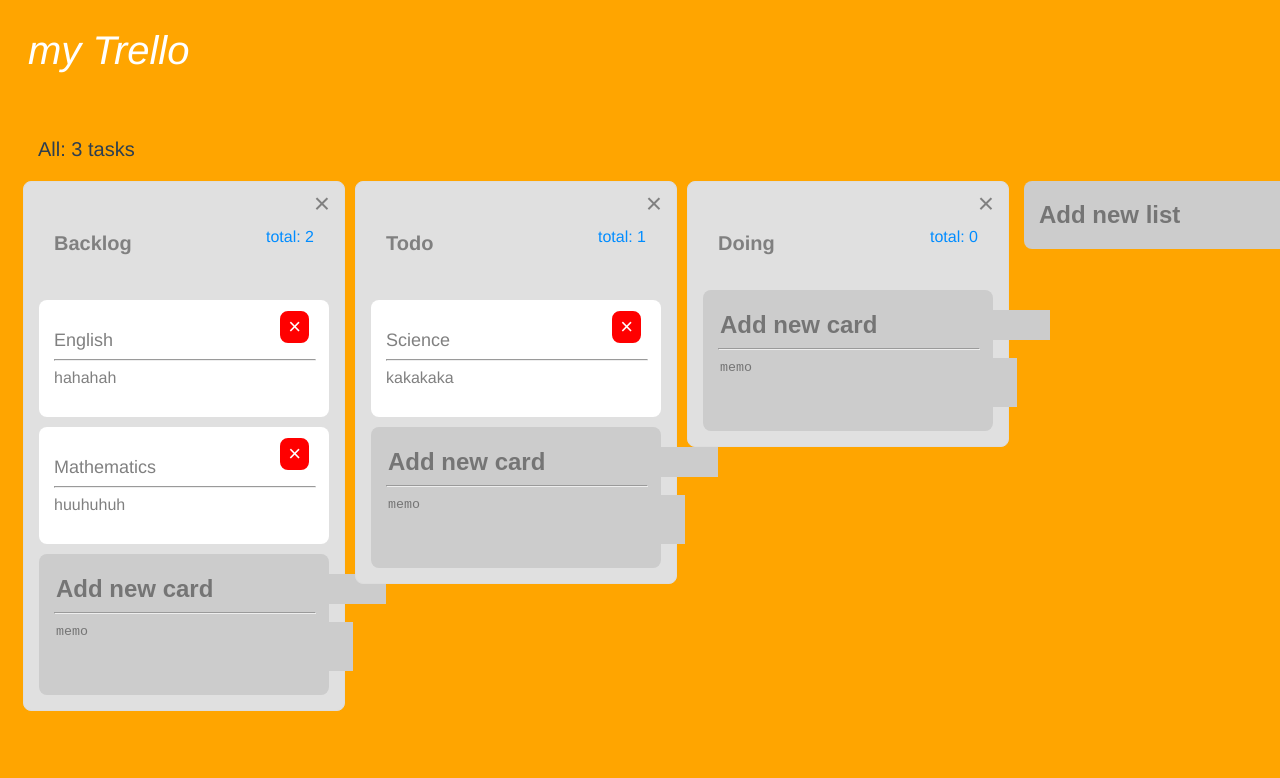
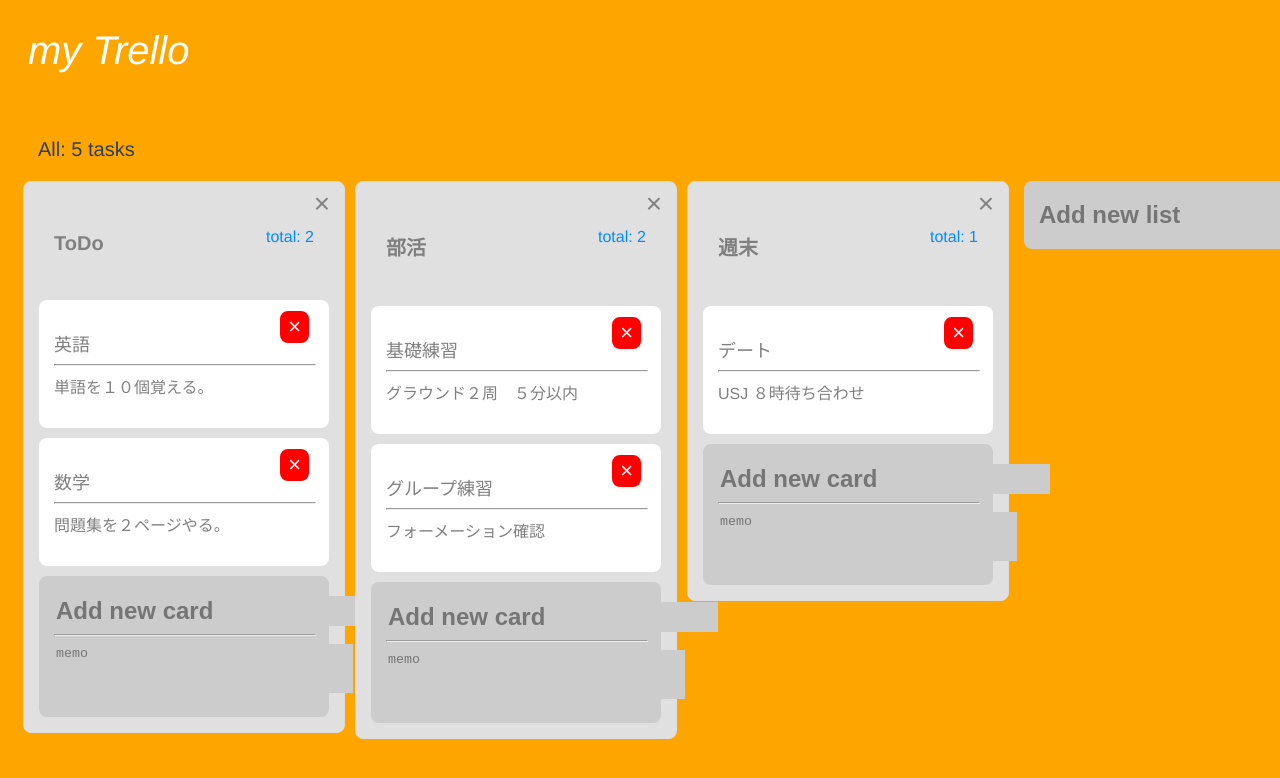
Before and after one commit to curtaincall888/i-rello, a Vue app: page / in a window 1280 px wide. Shown: the top 778 px of the page. Built offline with nearby package versions, Linux system fonts and the light colour scheme.

Commit message:
add_draggable_List
Listをdrag&drop出来る様、実装

```diff
--- a/src/components/Board.vue
+++ b/src/components/Board.vue
@@ -6,6 +6,10 @@
     <main>
       <p class="info-line">All: {{ totalCardCount }} tasks</p>
       <div class="list-index">
+        <draggable class="list-index"
+                  :list="lists"
+                  @end="movingList"
+                  :options="options">
           <!-- ここはList.vueのpropsに渡すための記述 -->
           <list v-for="(item, index) in lists"
                 :key="item.id"
@@ -14,6 +18,7 @@
                 :listIndex="index"
                 @change="movingCard">
           </list>
+        </draggable>
         <list-add></list-add>
       </div>
     </main>
@@ -21,14 +26,23 @@
 </template>
 
 <script>
+import draggable from 'vuedraggable'
 import ListAdd from './ListAdd'
 import List from './List'
 import { mapState } from 'vuex'
 
 export default {
   components: {
+    draggable,
     ListAdd,
     List,
+  },
+  data() {
+    return {
+      options: {
+        animation: 200
+      }
+    }
   },
   computed: {
     // mapStateでstoreに定義されているstateに直接アクセスできる。
@@ -42,6 +56,9 @@
   methods: {
     movingCard: function() {
       this.$store.dispatch('updateList', { lists: this.lists })
+    },
+    movingList: function() {
+      this.$store.dispatch('updateList', { lists: this.lists })
     }
   },
 }
--- a/src/components/List.vue
+++ b/src/components/List.vue
@@ -5,6 +5,7 @@
       <p class="list-counter">total: {{ totalCardInList }}</p>
       <div class="deletelist" @click="removeList">×</div>
     </div>
+    <div>
       <draggable group="cards"
                 :list="cards"
                 @end="$emit('change')"
@@ -15,8 +16,9 @@
               :key="item.id"
               :cardIndex="index"
               :listIndex="listIndex"></card>
+      </draggable>
       <card-add :listIndex="listIndex"></card-add>
-    </draggable>
+    </div>
   </div>
 </template>
 
--- a/src/store/index.js
+++ b/src/store/index.js
@@ -9,27 +9,36 @@
   state: {
     lists: savedLists ? JSON.parse(savedLists) : [
       {
-        title: 'Backlog',
+        title: 'ToDo',
         cards: [{
-          body: 'English',
-          memo: 'hahahah'
+            body: '英語',
+            memo: '単語を１０個覚える。'
           },
           {
-            body: 'Mathematics',
-            memo: 'huuhuhuh'
+            body: '数学',
+            memo: '問題集を２ページやる。'
           },
         ]
       },
       {
-        title: 'Todo',
+        title: '部活',
         cards: [{
-          body: 'Science',
-          memo: 'kakakaka'
-        }]
+            body: '基礎練習',
+            memo: 'グラウンド２周　５分以内'
+          },
+          {
+            body: 'グループ練習',
+            memo: 'フォーメーション確認'
+          },
+        ]
       },
       {
-        title: 'Doing',
-        cards: []
+        title: '週末',
+        cards: [{
+          body: 'デート',
+          memo: 'USJ ８時待ち合わせ'
+          },
+        ]
       }
     ],
   },
```
Lines whose indentation alone changed are shown as unchanged.
